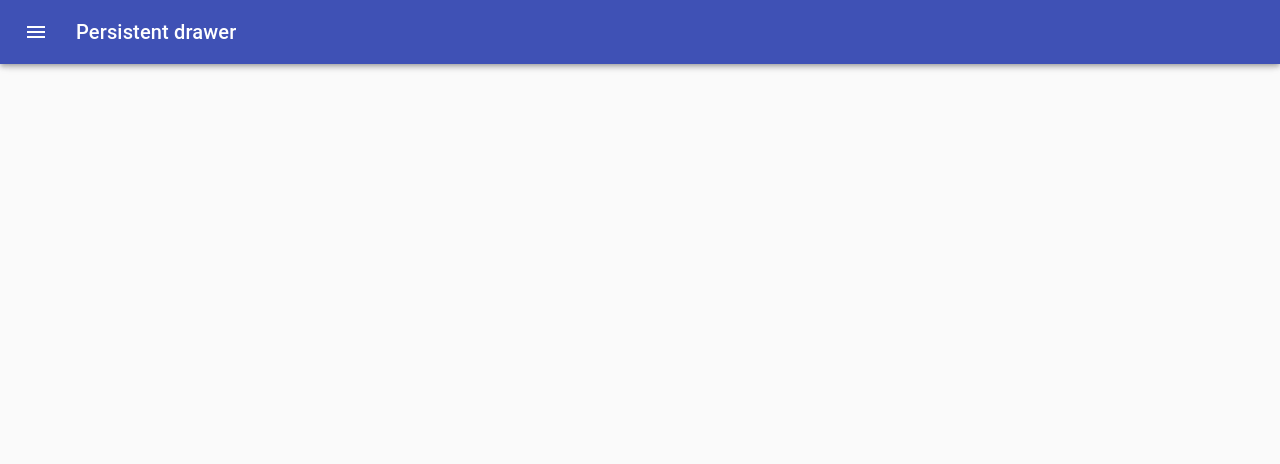
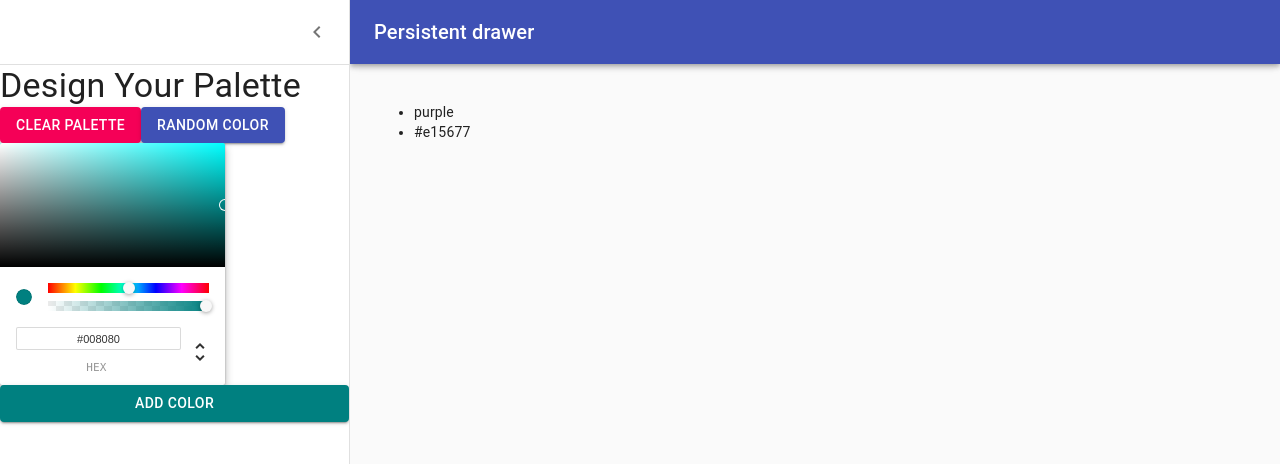
Before and after one commit to panlam0405/color-project, a React (Create React App) app: page /palette/new in a window 1280 px wide. Shown: the top 464 px of the page. Built offline with nearby package versions, Linux system fonts and the light colour scheme.

Commit message:
connect colorPicker to button

```diff
--- a/src/Components/NewPaletteForm.js
+++ b/src/Components/NewPaletteForm.js
@@ -76,7 +76,9 @@ const useStyles = makeStyles((theme) => ({
 function NewPaletteForm() {
 	const classes = useStyles();
 	const theme = useTheme();
-	const [open, setOpen] = React.useState(false);
+	const [open, setOpen] = React.useState(true);
+	const [currentColor, setColor] = React.useState("teal");
+	const [colors, setColorsArray] = React.useState(["purple", "#e15677"]);
 
 	const handleDrawerOpen = () => {
 		setOpen(true);
@@ -136,10 +138,14 @@ function NewPaletteForm() {
 					</Button>
 				</div>
 				<ChromePicker
-					color='pink'
-					onChangeComplete={(newColor) => console.log(newColor)}
+					color={currentColor}
+					onChangeComplete={(newColor) => setColor(newColor.hex)}
 				/>
-				<Button variant='contained' color='primary'>
+				<Button
+					style={{ backgroundColor: `${currentColor}` }}
+					variant='contained'
+					color='primary'
+					onClick={()=> setColorsArray([...colors,currentColor])} >
 					Add Color
 				</Button>
 			</Drawer>
@@ -147,7 +153,10 @@ function NewPaletteForm() {
 				className={clsx(classes.content, {
 					[classes.contentShift]: open,
 				})}>
-				<div className={classes.drawerHeader} />
+				<div className={ classes.drawerHeader } />
+				<ul>
+					{ colors.map( col => <li>{col }</li>)}
+				</ul>
 			</main>
 		</div>
 	);
```
